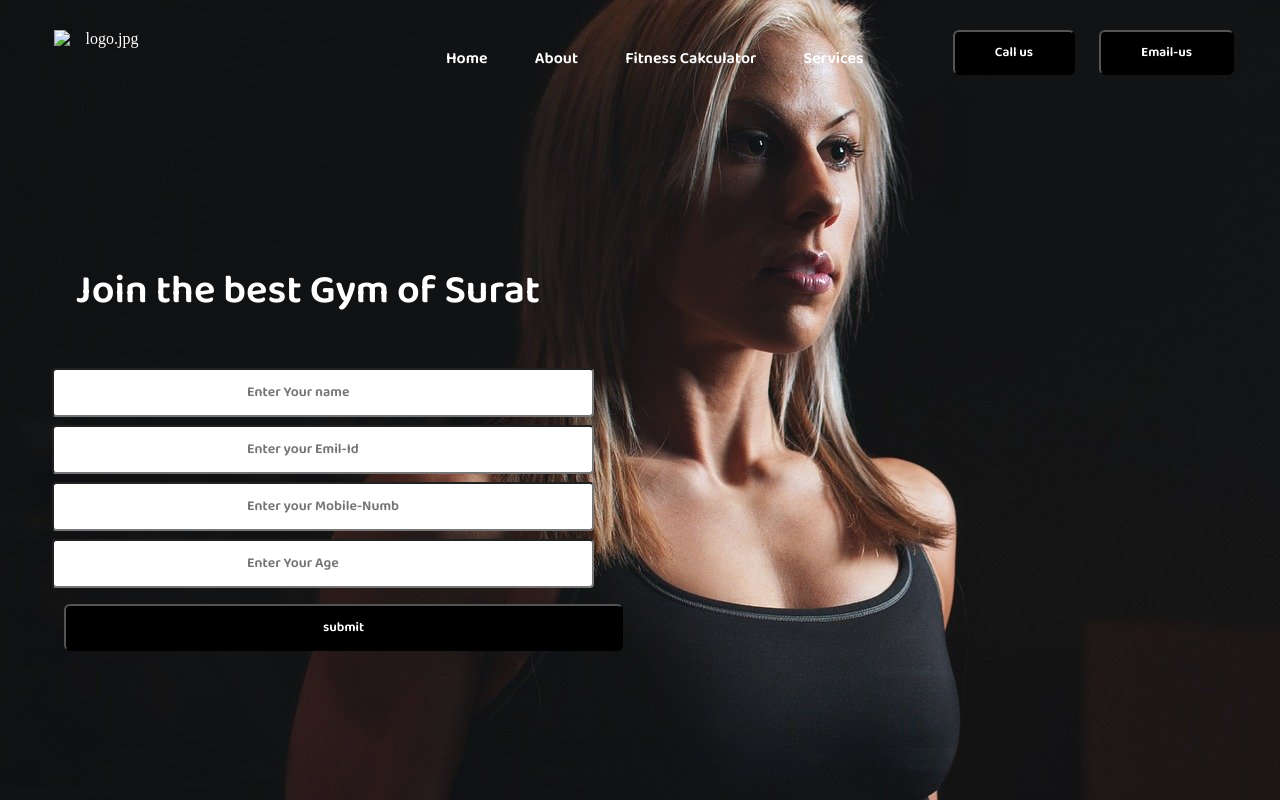
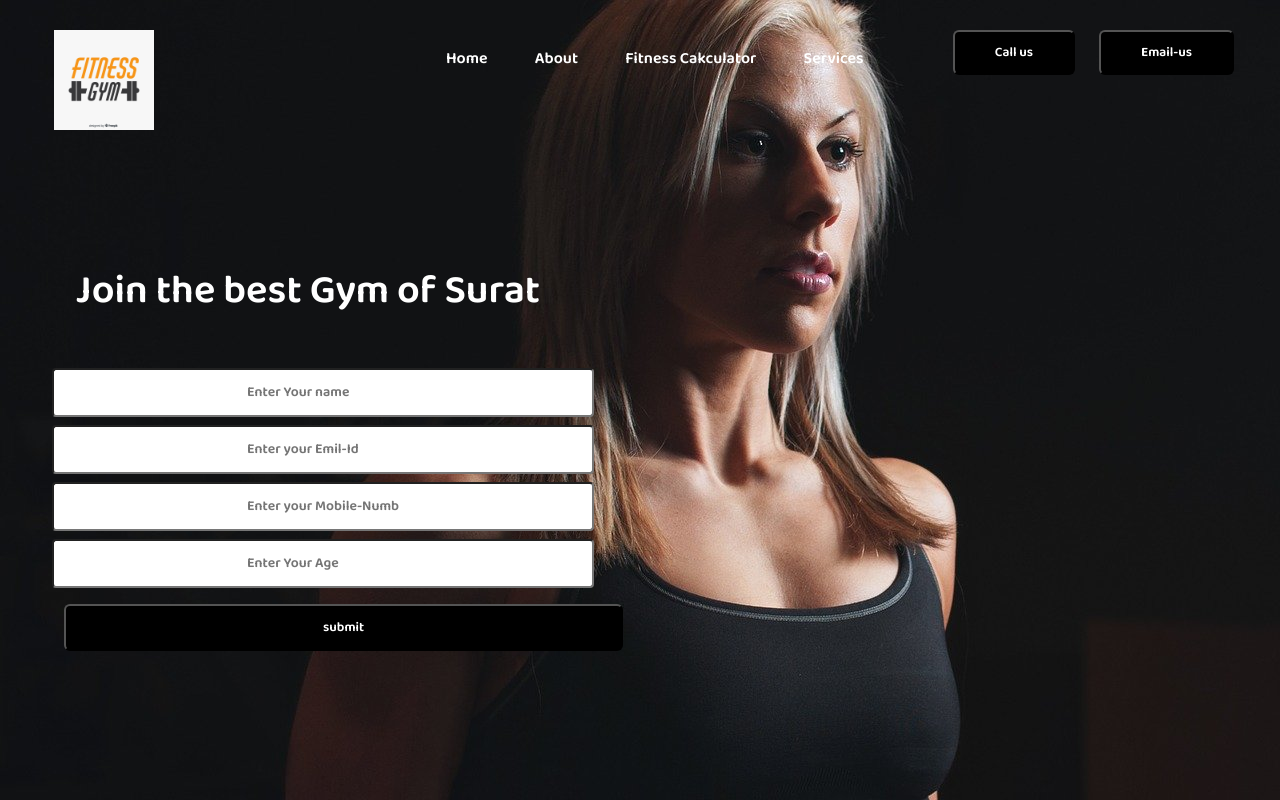
Before and after one commit to sajan84/Gym-website-, a plain HTML site: page index.html in a window 1280 px wide. Drawn offline with Linux system fonts and the light colour scheme; the site is published under a folder, as on GitHub Pages, so addresses that start at the root find nothing.

Commit message:
Update index.html

```diff
--- a/index.html
+++ b/index.html
@@ -13,7 +13,7 @@
   <body>
     <header class="header">
       <div class="left">
-        <img src="/2626372.jpg" alt="logo.jpg" width="100px" class="gym" />
+        <img src="2626372.jpg" alt="logo.jpg" width="100px" class="gym" />
       </div>
       <div class="mid">
         <div class="navbar">
```
